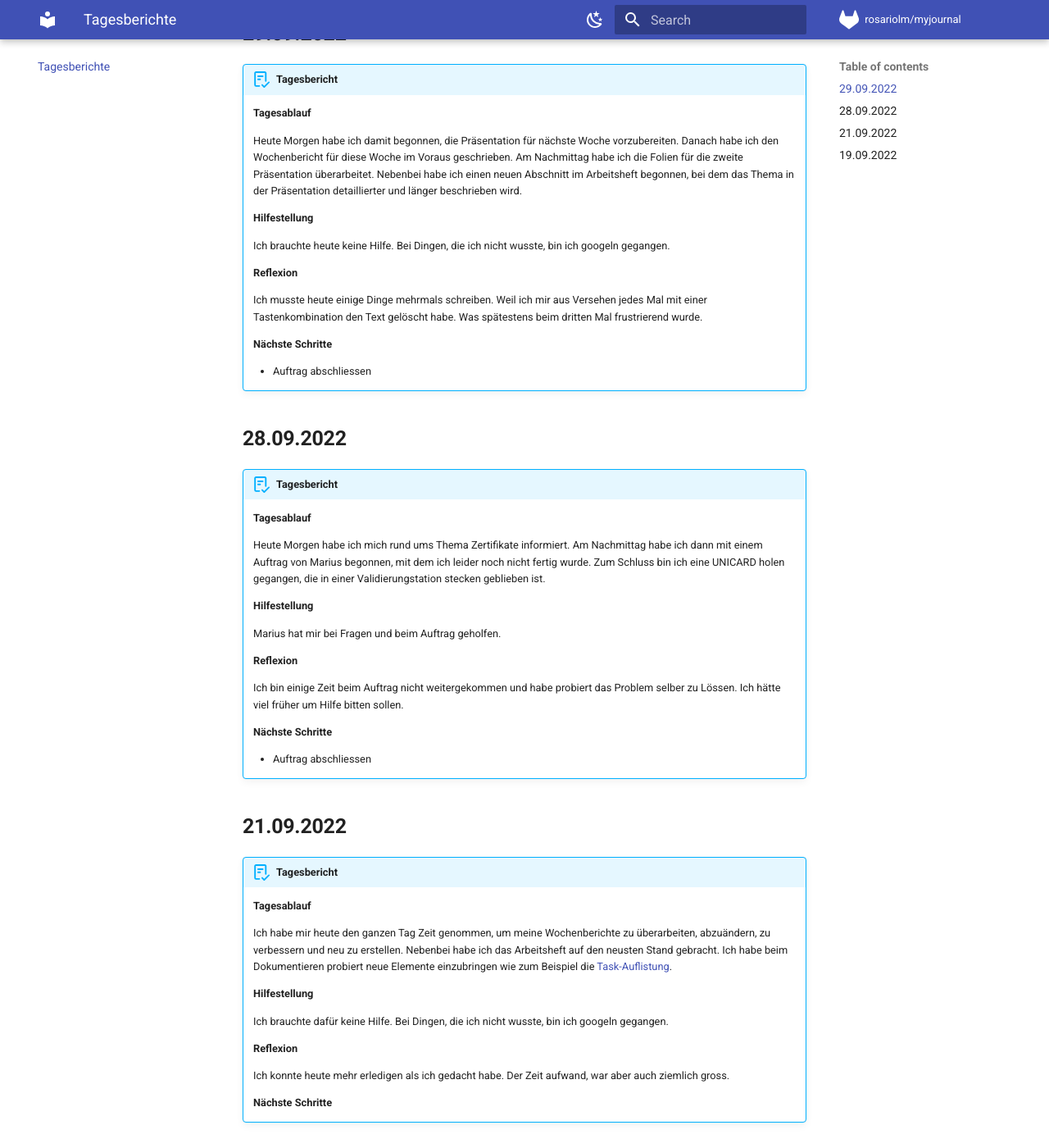
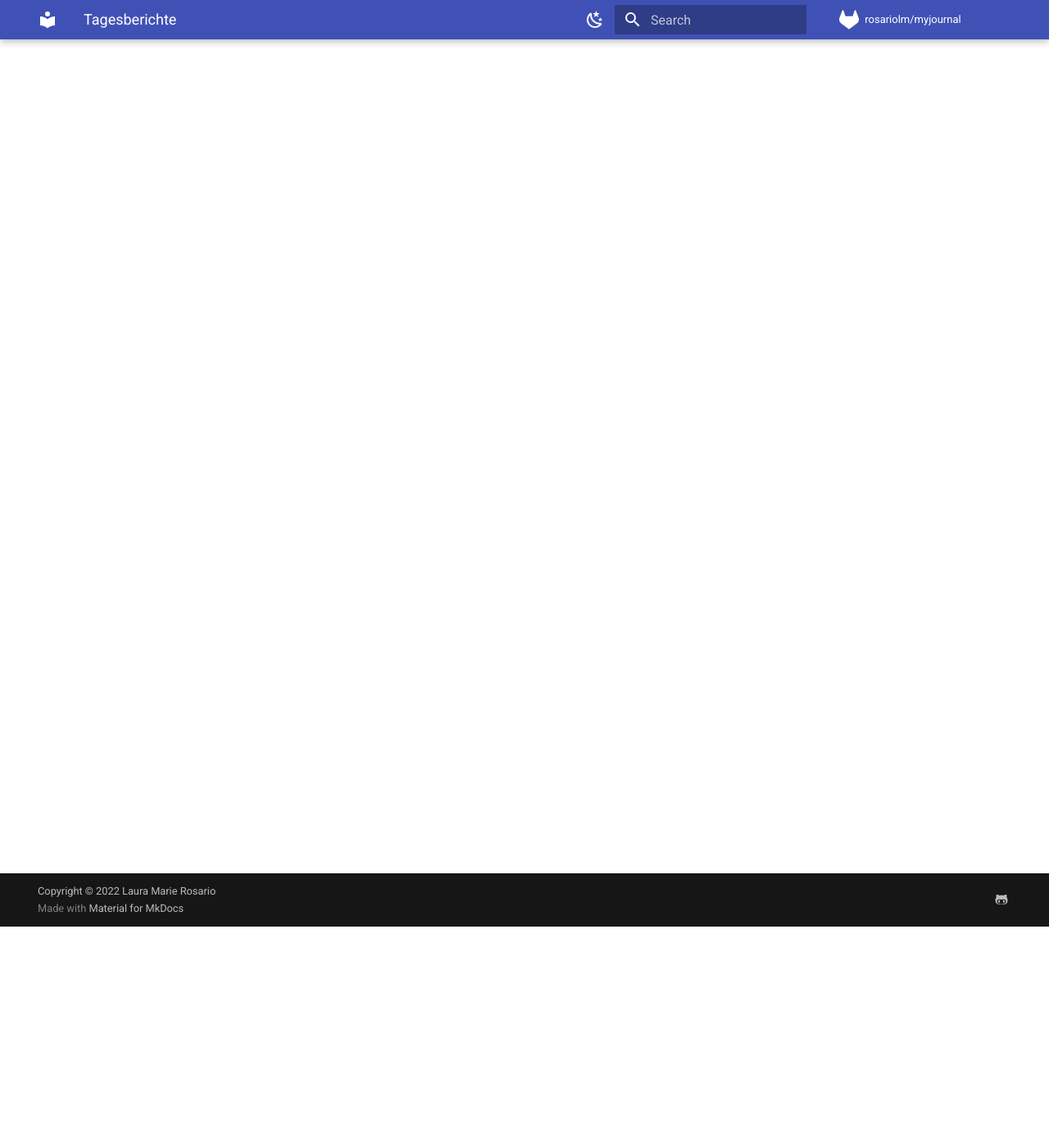
Before and after one commit to rosariolm/myjournal, an MkDocs documentation site: the page built from docs/tberichte.md, in a window 1280 px wide and 1400 px high, scrolled down 270 px. Shown: the whole window at 82% size. Built offline with MkDocs 1.6.1 and Material for MkDocs 9.7.7, drawn with Linux system fonts in a browser that asks for light colours; comment, search, counter and statistics services are not loaded; some of the changed text lies outside the part shown.

Commit message:
neue Vorlage für Oktober 2022

```diff
--- a/docs/tberichte.md
+++ b/docs/tberichte.md
@@ -1,77 +1,4 @@
 # **Meine Tagesberichte**
 
 
-*September 2022*
-
-## **29.09.2022**
-
-!!! abstract "Tagesbericht"
-    **Tagesablauf**
-
-    Heute Morgen habe ich damit begonnen, die Präsentation für nächste Woche vorzubereiten. Danach habe ich den Wochenbericht für diese Woche im Voraus geschrieben. Am Nachmittag habe ich die Folien für die zweite Präsentation überarbeitet. Nebenbei habe ich einen neuen Abschnitt im Arbeitsheft begonnen, bei dem das Thema in der Präsentation detaillierter und länger beschrieben wird.
-
-    **Hilfestellung**
-
-    Ich brauchte heute keine Hilfe. Bei Dingen, die ich nicht wusste, bin ich googeln gegangen.
-
-    **Reflexion**
-
-    Ich musste heute einige Dinge mehrmals schreiben. Weil ich mir aus Versehen jedes Mal mit einer Tastenkombination den Text gelöscht habe. Was spätestens beim dritten Mal frustrierend wurde.
-
-    **Nächste Schritte**
-
-    - Auftrag abschliessen
-
-## **28.09.2022**
-
-!!! abstract "Tagesbericht"
-    **Tagesablauf**
-
-    Heute Morgen habe ich mich rund ums Thema Zertifikate informiert. Am Nachmittag habe ich dann mit einem Auftrag von Marius begonnen, mit dem ich leider noch nicht fertig wurde. Zum Schluss bin ich eine UNICARD holen gegangen, die in einer Validierungstation stecken geblieben ist.
-
-    **Hilfestellung**
-
-    Marius hat mir bei Fragen und beim Auftrag geholfen.
-
-    **Reflexion**
-
-    Ich bin einige Zeit beim Auftrag nicht weitergekommen und habe probiert das Problem selber zu Lössen. Ich hätte viel früher um Hilfe bitten sollen.
-
-    **Nächste Schritte**
-
-    - Auftrag abschliessen
-
-## **21.09.2022**
-
-!!! abstract "Tagesbericht"
-    **Tagesablauf**
-
-    Ich habe mir heute den ganzen Tag Zeit genommen, um meine Wochenberichte zu überarbeiten, abzuändern, zu verbessern und neu zu erstellen. Nebenbei habe ich das Arbeitsheft auf den neusten Stand gebracht. Ich habe beim Dokumentieren probiert neue Elemente einzubringen wie zum Beispiel die [Task-Auflistung](https://squidfunk.github.io/mkdocs-material/reference/lists/#using-task-lists).
-
-    **Hilfestellung**
-
-    Ich brauchte dafür keine Hilfe. Bei Dingen, die ich nicht wusste, bin ich googeln gegangen.
-
-    **Reflexion**
-
-    Ich konnte heute mehr erledigen als ich gedacht habe. Der Zeit aufwand, war aber auch ziemlich gross.
-
-    **Nächste Schritte**
-
-
-## **19.09.2022**
-
-!!! abstract "Tagesbericht"
-    **Tagesablauf**
-
-    Heute habe ich einen grossen Teil vom Buch "Mastering Defensive Security" gelesen. Ich habe Themen angeschaut wie Deep dive into the core of cybersecurity, Managing cybersecurity's legendary pain point: Passwords, Managing (Threats, Vulnerabilities and Risks), Understanding layer 8 - the insider threat, Mastering the art of social engineering, Defending against social engineering attacks und noch weiters. Das Buch ist ziemlich verständlich geschrieben. Dennoch habe ich auch viel Zeit damit Verbracht Dinge wie Abkürzungen und Prozesse zu googeln für ein besseres Verständnis oder auch nur zur Absicherung, damit ich mir sicher war, dass ich es richtig verstanden habe. Ansonsten habe ich mir heute einige Notizen und Dokumentaktions abteile geschrieben wie auch meine Ziele Formulierung für den ABU Unterricht umgeschrieben anhand vom Feedback, welches ich heute per Mail bekommen habe.
-
-    **Hilfestellung**
-
-    Ich habe heute dinge nachgeschlagen, die ich nicht wusste. Nach der Verbesserung der Zeile habe ich noch Aasthika um ein Feedback gebeten.
-
-    **Reflexion**
-
-    Ich hatte heute mein Zeitmanagement aus den Augen verloren und habe bei einigen Themen mehr Zeit investiert als geplant. Die Umformulierung der Ziele ist mir heute ziemlich schwergefallen, da ich eine Schreibblockade hatte und die Sätze mehrfach von neu geschrieben habe, bis ich etwas einigermassen Brauchbares hatte.
-
-    **Nächste Schritte**
+*Oktober 2022*
```
